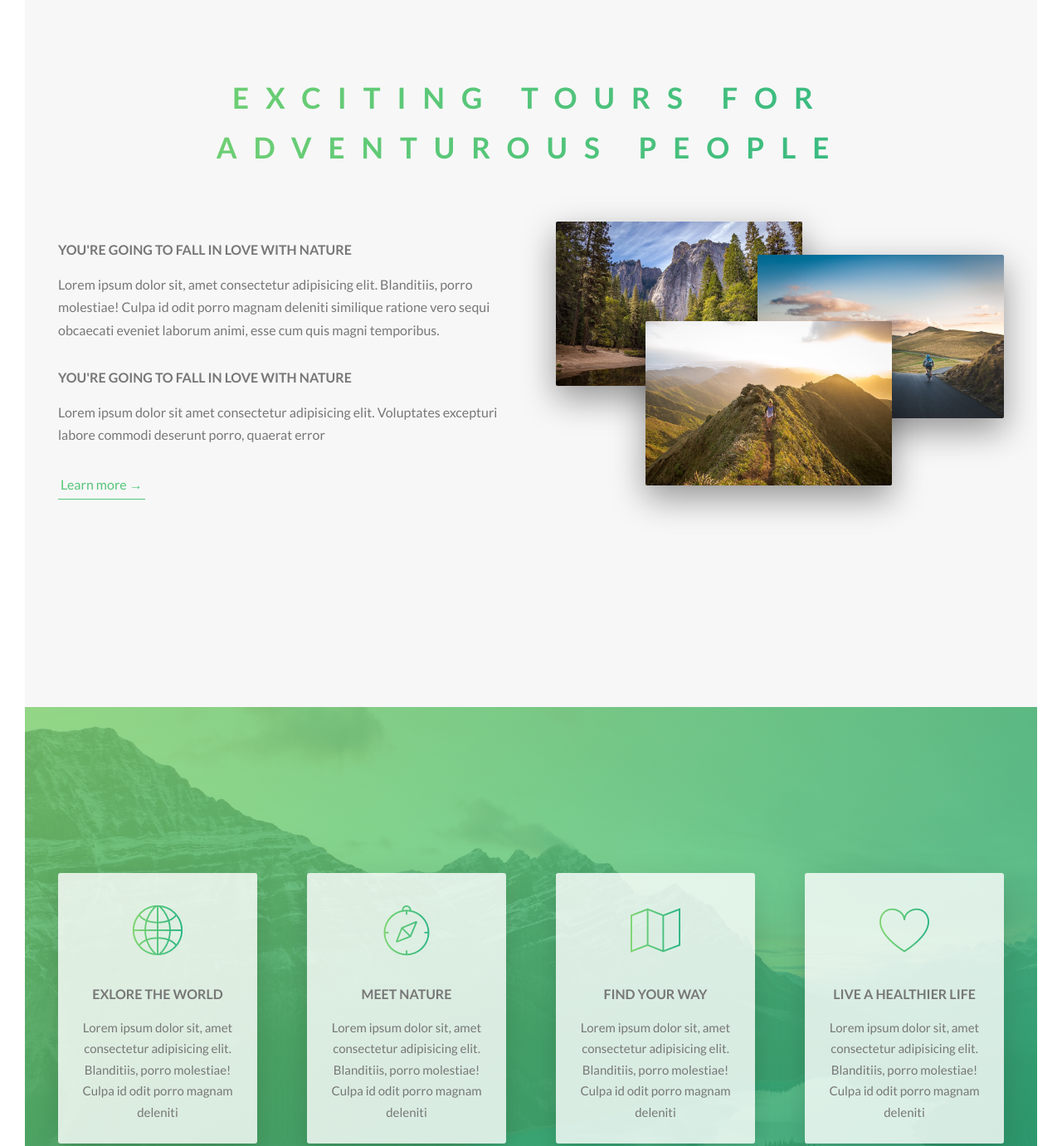
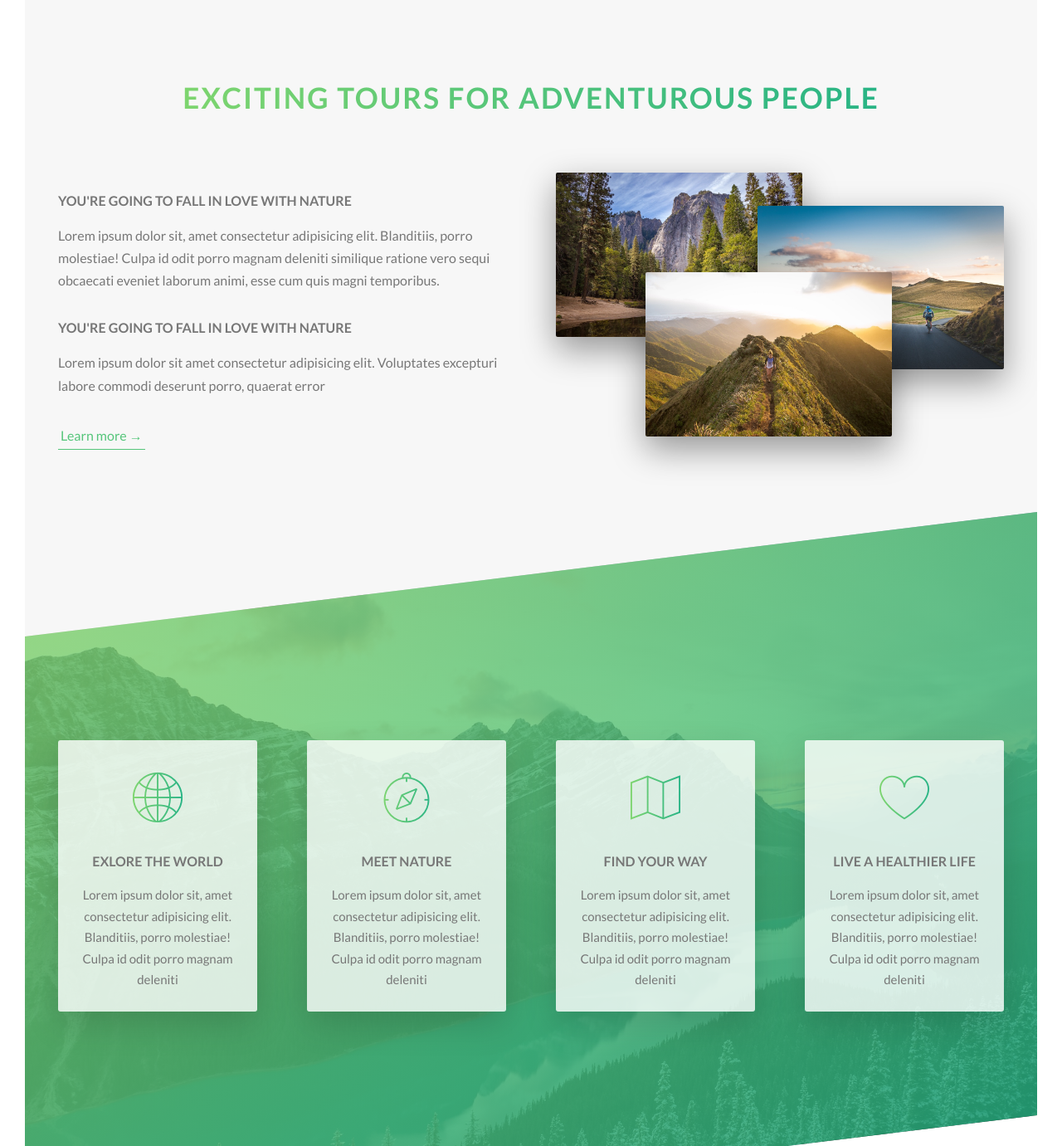
Before and after one commit to Apoka5555/advanced-css, a website: page Natours/index.html in a window 1280 px wide. Shown: the part 792-2173 px from the top of the page at 83% size. Drawn offline with Linux system fonts and the light colour scheme.

Commit message:
Finish feature section

```diff
--- a/Natours/sass/base/_typography.scss
+++ b/Natours/sass/base/_typography.scss
@@ -51,7 +51,7 @@ body {
   );
   -webkit-background-clip: text;
   color: transparent;
-  letter-spacing: 2rem;
+  letter-spacing: 0.2rem;
   transition: all 0.2s;
 
   &:hover {
--- a/Natours/sass/pages/_home.scss
+++ b/Natours/sass/pages/_home.scss
@@ -13,4 +13,11 @@
     ),
     url(../img/nat-4.jpg);
   background-size: cover;
+  margin-top: -10rem;
+
+  transform: skewY(-7deg);
+
+  & > * {
+    transform: skewY(7deg);
+  }
 }
```
Also changed, not shown: Natours/css/style.css.
